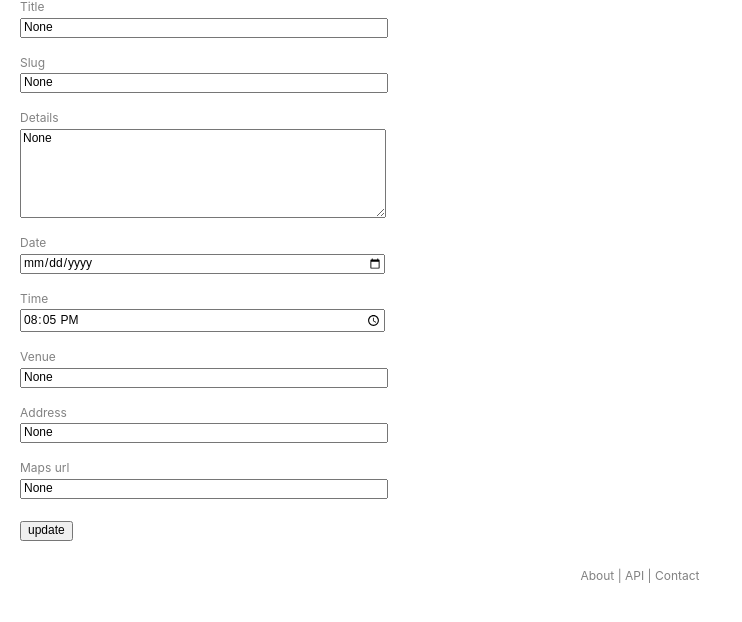
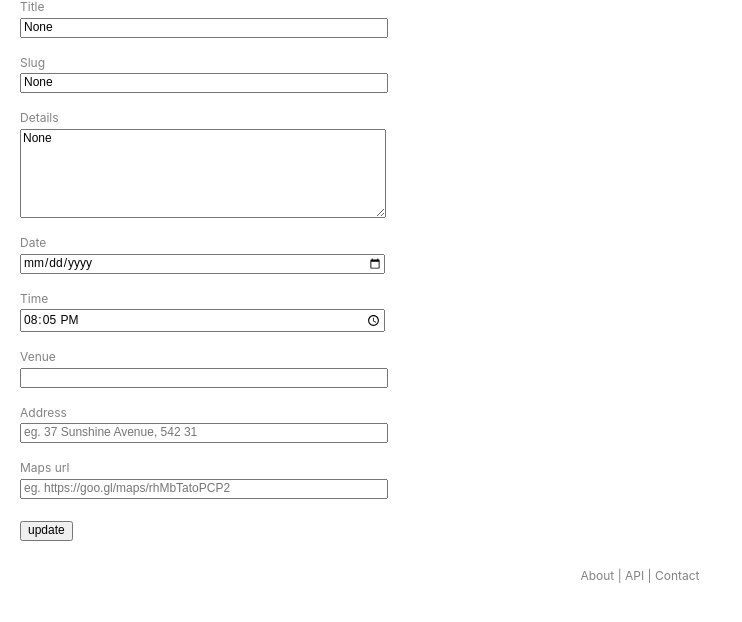
Before and after one commit to sirodoht/opencult.com, a Django app: template main/templates/main/edit_event.html in a window 1280 px wide. Shown: the part 133-755 px from the top of the page, without its empty margins (0-742 px from the left). Run offline with Django 3.2, Linux system fonts and the light colour scheme; tables that the repository leaves empty hold one stand-in row (values such as "Sample post"); the template is opened without the code that fills it: values that come from a table or form of the project are taken from there, most other values are stand-ins (such as "Sample title", 1, 10 or a date in 2020).

Commit message:
add default filter on edit event

```diff
--- a/main/templates/main/edit_event.html
+++ b/main/templates/main/edit_event.html
@@ -62,7 +62,7 @@
                     <div class="form-error">{{ error|escape }}</div>
                 {% endfor %}
             {% endif %}
-            <input type="text" name="venue" value="{{ form.venue.value }}" maxlength="100" id="id_venue">
+            <input type="text" name="venue" value="{{ form.venue.value|default:"" }}" maxlength="100" id="id_venue">
 
             <label for="id_address" class="section-label">Address</label>
             {% if form.address.errors %}
@@ -70,7 +70,7 @@
                     <div class="form-error">{{ error|escape }}</div>
                 {% endfor %}
             {% endif %}
-            <input type="text" name="address" value="{{ form.address.value }}" placeholder="eg. 37 Sunshine Avenue, 542 31" maxlength="100" required id="id_address">
+            <input type="text" name="address" value="{{ form.address.value|default:"" }}" placeholder="eg. 37 Sunshine Avenue, 542 31" maxlength="100" required id="id_address">
 
             <label for="id_maps_url" class="section-label">Maps url</label>
             {% if form.maps.errors %}
@@ -78,7 +78,7 @@
                     <div class="form-error">{{ error|escape }}</div>
                 {% endfor %}
             {% endif %}
-            <input type="url" name="maps_url" value="{{ form.maps_url.value }}" placeholder="eg. https://goo.gl/maps/rhMbTatoPCP2" maxlength="200" id="id_maps_url">
+            <input type="url" name="maps_url" value="{{ form.maps_url.value|default:"" }}" placeholder="eg. https://goo.gl/maps/rhMbTatoPCP2" maxlength="200" id="id_maps_url">
 
             {% csrf_token %}
 
```
